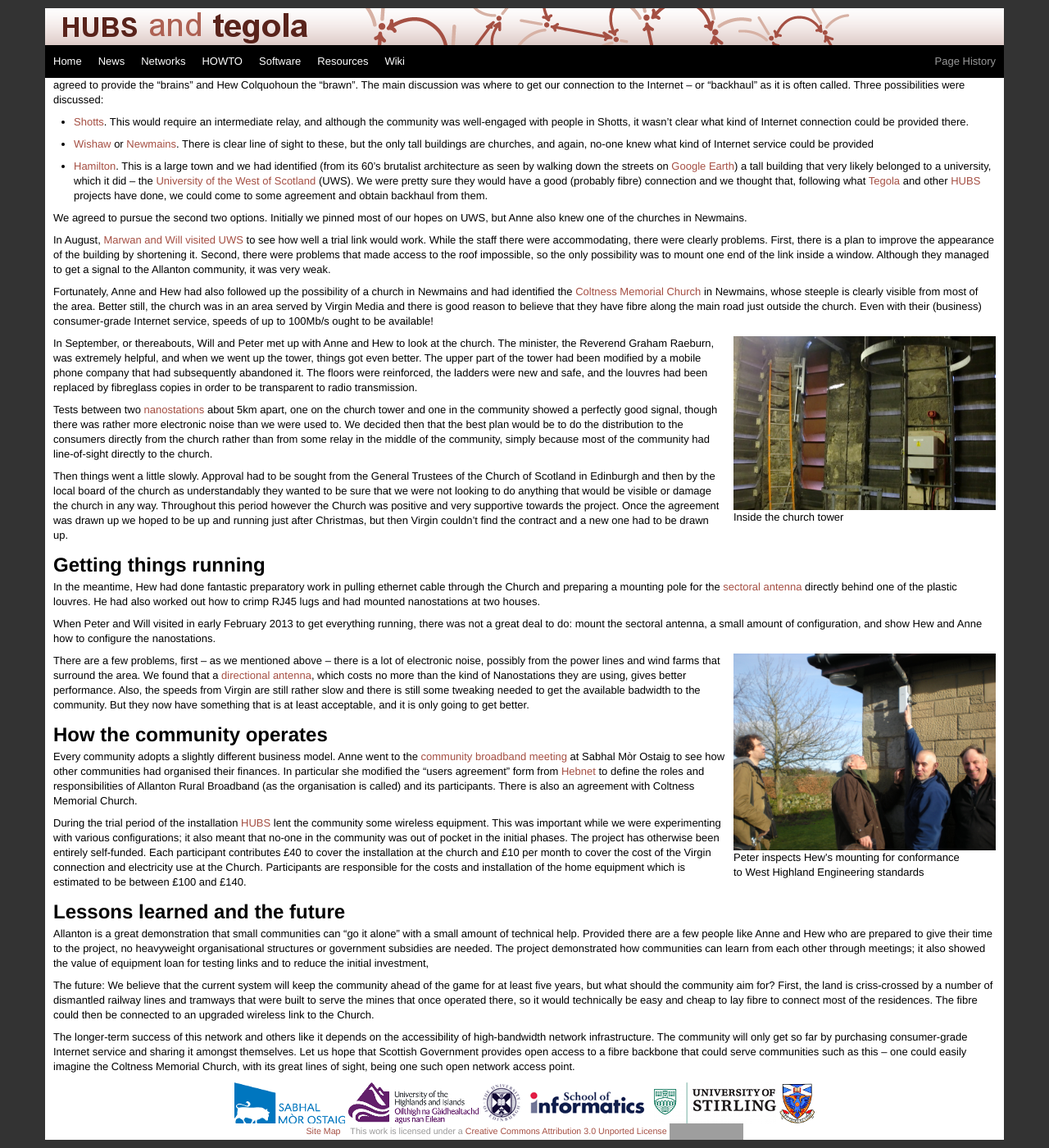
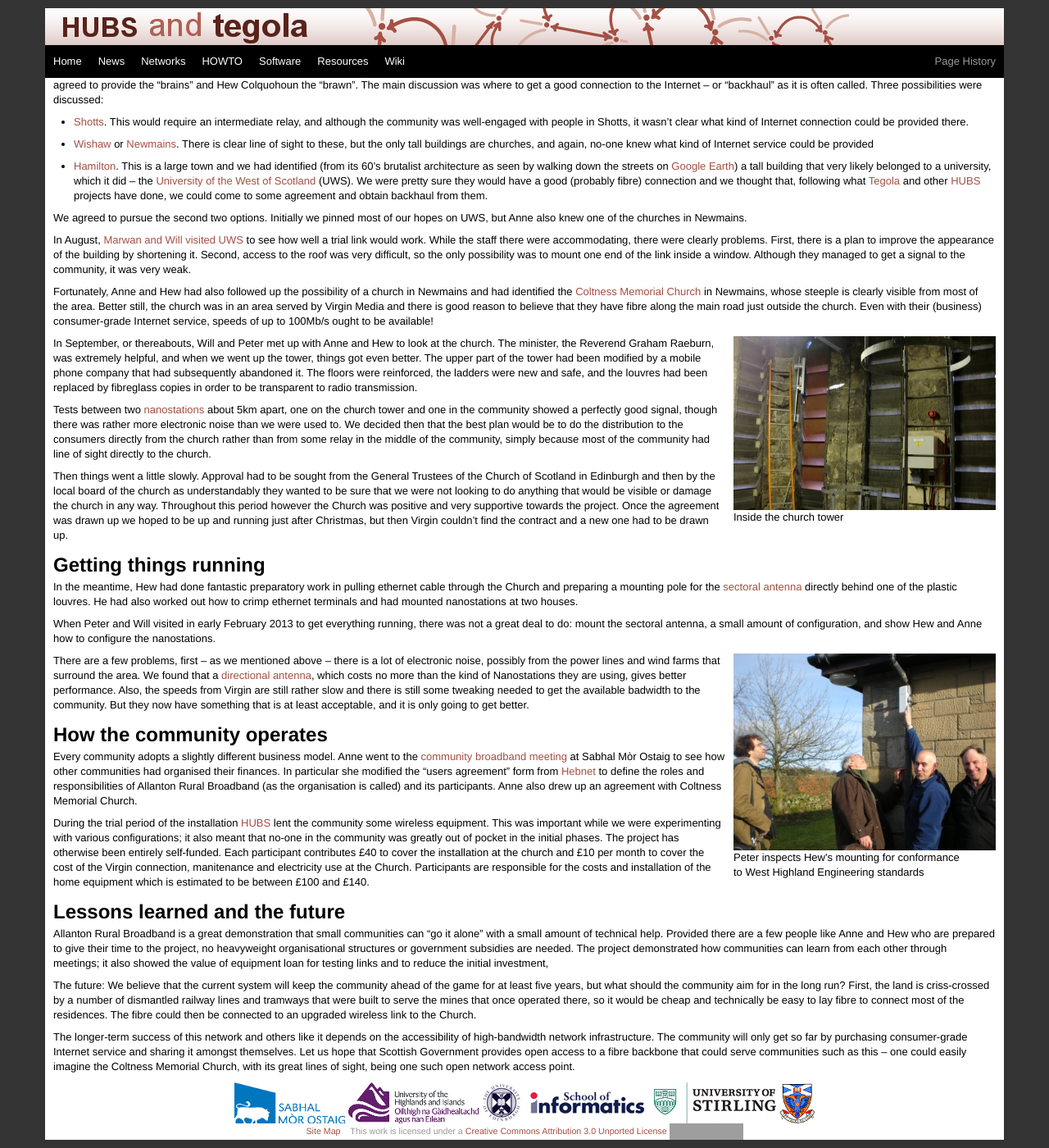
Before and after one commit to tegola-hubs/tegola-hubs.github.com, a Jekyll site: the page built from allanton/index.md, in a window 1280 px wide and 1400 px high, scrolled down 692 px. Shown: the whole window at 82% size. Built offline with Jekyll 4.4.1, drawn with Linux system fonts in a browser that asks for light colours; some of the changed text lies outside the part shown; grey boxes are pictures that could not be loaded.

Commit message:
More typos

```diff
--- a/allanton/index.md
+++ b/allanton/index.md
@@ -17,7 +17,7 @@ title: Allanton Rural Broadband
 </style>
 
 Allanton Rural Community Broadband
-============================
+==================================
 This is possibly the smallest project that HUBS has advised.  We
 suspect that there may be many communities of this size that are
 "below the radar" of community broadband projects and not large enough
@@ -32,11 +32,11 @@ no plans to upgrade the exchange  to "superfast fibre", and even if fibre is bro
 cabinets, it is unlikely that there will be a cabinet nearer than the
 nearest town of [Allanton], about 4km from some of the community, and
 that length of copper will not deliver fast broadband. Nor are [any
-other neighbouring exchanges] in roll-out plans.
+other neighbouring exchanges] better placed to serve the community.
 
-HUBS' engagement with the Allanton community started in May 2012 when
+HUBS' engagement with the Allanton Rural Community started in May 2012 when
 [Alex Neil] MSP for [Airdrie and Shotts] and then Cabinet Secretary
-ford Infrastructure, asked HUBS to help. The community had previously sought his assistance in obtaining a broadband service and a subsequent  meeting between BT and the community had not been constructive.
+ford Infrastructure, asked HUBS to help. The community had previously sought his assistance in obtaining a broadband service, and a subsequent  meeting between BT and the community had not been constructive.
 
 
 Before meeting the community we did a little research. Ideally one would like to lay fibre through the community, but the
@@ -91,7 +91,7 @@ broadband project requires someone to set up and run the organisation
 equipment etc.) and someone who will undertake the physical work of
 installing the equipment.  Anne Graham agreed to provide the "brains"
 and Hew Colquohoun the "brawn".  The main discussion was where to get
-our connection to the Internet -- or "backhaul" as it is often
+a good connection to the Internet -- or "backhaul" as it is often
 called.  Three possibilities were discussed:
 
 * [Shotts].  This would require an intermediate relay, and although the
@@ -116,10 +116,10 @@ Newmains.
 In August, [Marwan and Will visited UWS] to see how well a trial link
 would work.  While the staff there were accommodating, there were
 clearly problems.  First, there is a plan to improve the appearance of the
-building by shortening it.  Second, there were problems that made
-access to the roof impossible, so the
+building by shortening it.  Second,
+access to the roof was very difficult, so the
 only possibility was to mount one end of the link inside a window.
-Although they managed to get a signal to the Allanton community, it
+Although they managed to get a signal to the community, it
 was very weak.
 
 Fortunately, Anne and Hew had also followed up the possibility of a
@@ -151,7 +151,7 @@ there was rather more electronic noise than we were used to.  We
 decided then that the best plan would be to do the distribution to the
 consumers directly from the church rather than from some relay in the
 middle of the community, simply because most of the community had
-line-of-sight directly to the church.
+line of sight directly to the church.
 
 Then things went a little slowly.   Approval had to be sought from the
 General Trustees of the Church of Scotland in Edinburgh and then by
@@ -168,7 +168,7 @@ Getting things running
 In the meantime, Hew had done fantastic preparatory work in pulling ethernet cable
 through the Church and preparing a mounting pole for the [sectoral
 antenna] directly behind one of the plastic louvres.  He had also
-worked out how to crimp RJ45 lugs and had mounted nanostations at two
+worked out how to crimp ethernet terminals and had mounted nanostations at two
 houses.
 
 When Peter and Will visited in early February 2013 to get everything
@@ -198,22 +198,22 @@ to the [community broadband meeting] at Sabhal Mòr Ostaig to see how
 other communities had organised their finances.  In particular she
 modified the "users agreement" form from [Hebnet] to define the roles
 and responsibilities of Allanton Rural Broadband (as the organisation is called) and
-its participants.  There is also an agreement with Coltness Memorial
+its participants.  Anne also drew up an agreement with Coltness Memorial
 Church.
 
 During the trial period of the installation [HUBS] lent the community
 some wireless equipment.  This was important while we were
 experimenting with various configurations; it also meant that no-one
-in the community was out of pocket in the initial phases.  The project
+in the community was greatly out of pocket in the initial phases.  The project
 has otherwise been entirely self-funded.  Each participant contributes
 £40 to cover the installation at the church and £10 per month to
-cover the cost of the Virgin connection and electricity use at the
+cover the cost of the Virgin connection, manitenance and electricity use at the
 Church. Participants are responsible for the costs and installation of
 the home equipment which is estimated to be between £100 and £140.
 
 Lessons learned and the future
 ------------------------------
-Allanton is a great demonstration that small communities can "go it
+Allanton Rural Broadband is a great demonstration that small communities can "go it
 alone" with a small amount of technical help. Provided there are a few
 people like Anne and Hew who are prepared to give their time to the
 project, no heavyweight organisational structures or government
@@ -223,10 +223,11 @@ of equipment loan for testing links and to reduce the initial investment,
 
 The future:  We believe that the current system will keep the
 community ahead of the game for
-at least five years, but what should the community aim for?  First,
+at least five years, but what should the community aim for in the long
+run?  First,
 the land is criss-crossed by a number of dismantled railway lines and
 tramways that were built to serve the mines that once operated there,
-so it would technically be easy and cheap to lay fibre to  connect
+so it would be cheap and technically be easy to lay fibre to  connect
 most of the residences. The fibre could then be
 connected to an upgraded wireless link to the Church.
 
```
Also changed, not shown: other parts of allanton/index.md (+1 -0 lines).
